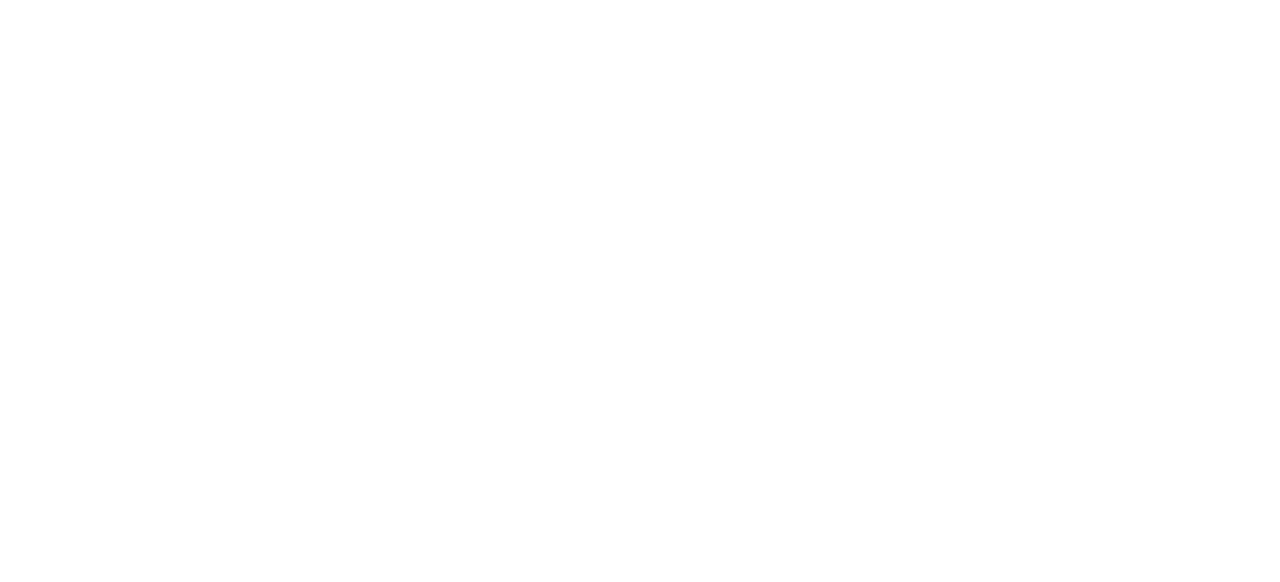
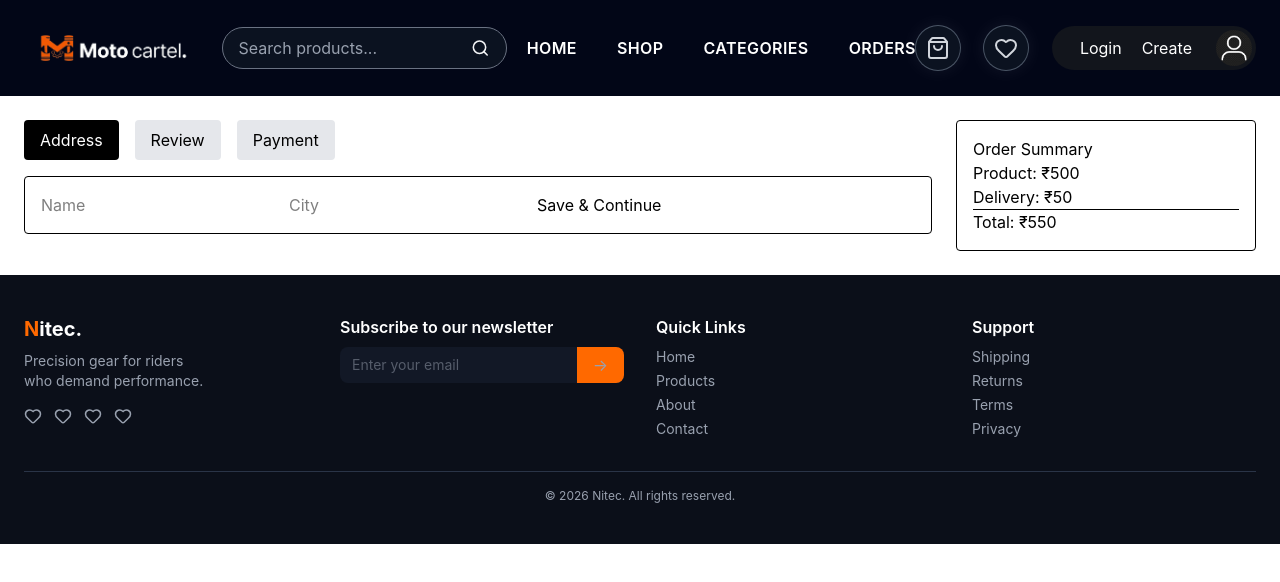
Before and after one commit to niraj-prasad505/MotoCartel, a React app in the folder frontend/: page /Checkout in a window 1280 px wide. Before the commit this address had no page. Shown: the top 582 px of the page. Built offline with nearby package versions, Linux system fonts and the light colour scheme; the HTML template or start-up script is replaced by a standard one.

Commit message:
Add Checkout Layout

```diff
--- /dev/null
+++ b/frontend/src/components/Checkout/AddressSection.jsx
@@ -0,0 +1,46 @@
+import { useState } from "react";
+
+const AddressSection = ({ address, setAddress, next }) => {
+  const [form, setForm] = useState({ name: "", city: "" });
+
+  const handleSave = () => {
+    setAddress(form);
+    next();
+  };
+
+  return (
+    <div className="p-4 border rounded">
+      {address ? (
+        <div>
+          <p>{address.name}</p>
+          <p>{address.city}</p>
+
+          <button onClick={() => setAddress(null)}>
+            Change
+          </button>
+        </div>
+      ) : (
+        <div>
+          <input
+            placeholder="Name"
+            onChange={(e) =>
+              setForm({ ...form, name: e.target.value })
+            }
+          />
+          <input
+            placeholder="City"
+            onChange={(e) =>
+              setForm({ ...form, city: e.target.value })
+            }
+          />
+
+          <button onClick={handleSave}>
+            Save & Continue
+          </button>
+        </div>
+      )}
+    </div>
+  );
+};
+
+export default AddressSection;
--- /dev/null
+++ b/frontend/src/components/Checkout/CheckoutLayout.jsx
@@ -0,0 +1,51 @@
+import { useState } from "react";
+import CheckoutStepper from "./CheckoutStepper";
+import AddressSection from "./AddressSection";
+import PaymentSection from "./PaymentSection";
+import ReviewSection from "./ReviewSection";
+import OrderSummary from "./OrderSummary";
+
+const CheckoutLayout = () => {
+  const [step, setStep] = useState(1);
+  const [address, setAddress] = useState(null);
+  const [payment, setPayment] = useState("");
+
+  return (
+    <div className="flex gap-6 p-6">
+
+      {/* LEFT SIDE */}
+      <div className="flex-1">
+        <CheckoutStepper step={step} />
+
+        {step === 1 && (
+          <AddressSection
+            address={address}
+            setAddress={setAddress}
+            next={() => setStep(2)}
+          />
+        )}
+
+        {step === 2 && (
+          <ReviewSection
+            address={address}
+            next={() => setStep(3)}
+          />
+        )}
+
+        {step === 3 && (
+          <PaymentSection
+            payment={payment}
+            setPayment={setPayment}
+          />
+        )}
+      </div>
+
+      {/* RIGHT SIDE */}
+      <div className="w-75">
+        <OrderSummary />
+      </div>
+    </div>
+  );
+};
+
+export default CheckoutLayout;
--- /dev/null
+++ b/frontend/src/components/Checkout/CheckoutStepper.jsx
@@ -0,0 +1,18 @@
+const CheckoutStepper = ({ step }) => {
+  return (
+    <div className="flex gap-4 mb-4">
+      {["Address", "Review", "Payment"].map((item, i) => (
+        <div
+          key={i}
+          className={`px-4 py-2 rounded ${
+            step === i + 1 ? "bg-black text-white" : "bg-gray-200"
+          }`}
+        >
+          {item}
+        </div>
+      ))}
+    </div>
+  );
+};
+
+export default CheckoutStepper;
--- /dev/null
+++ b/frontend/src/components/Checkout/OrderSummary.jsx
@@ -0,0 +1,14 @@
+const OrderSummary = () => {
+  return (
+    <div className="p-4 border rounded">
+      <h2>Order Summary</h2>
+
+      <p>Product: ₹500</p>
+      <p>Delivery: ₹50</p>
+      <hr />
+      <p>Total: ₹550</p>
+    </div>
+  );
+};
+
+export default OrderSummary;
--- /dev/null
+++ b/frontend/src/components/Checkout/PaymentSection.jsx
@@ -0,0 +1,23 @@
+const PaymentSection = ({ payment, setPayment }) => {
+  return (
+    <div className="p-4 border rounded">
+      <h2>Select Payment</h2>
+
+      <select
+        value={payment}
+        onChange={(e) => setPayment(e.target.value)}
+      >
+        <option value="">Choose</option>
+        <option value="COD">Cash on Delivery</option>
+        <option value="UPI">UPI</option>
+        <option value="NetBanking">Net Banking</option>
+      </select>
+
+      <button className="mt-4">
+        Place Order
+      </button>
+    </div>
+  );
+};
+
+export default PaymentSection;
--- /dev/null
+++ b/frontend/src/components/Checkout/ReviewSection.jsx
@@ -0,0 +1,16 @@
+const ReviewSection = ({ address, next }) => {
+  return (
+    <div className="p-4 border rounded">
+      <h2>Review</h2>
+
+      <p>{address?.name}</p>
+      <p>{address?.city}</p>
+
+      <button onClick={next}>
+        Continue to Payment
+      </button>
+    </div>
+  );
+};
+
+export default ReviewSection;
--- a/frontend/src/pages/Cart.jsx
+++ b/frontend/src/pages/Cart.jsx
@@ -31,7 +31,10 @@
 
   return (
     <div className="bg-[#0b1220] text-white">
-      <h1 className=" text-4xl ml-[5%] p-7">Your Shopping Cart</h1>
+      <div className="flex justify-between items-center py-9 px-19">
+        <h1 className=" text-4xl">Your Shopping Cart</h1>
+        <button className="bg-gray-400 border-2 p-3 rounded-full">My Orders</button>
+      </div>
       <div className="bg-[#0b1220]  text-white h-fit p-15 flex flex-col lg:flex-row gap-6 pt-2">
         {/* LEFT - CART ITEMS */}
         <div className="flex-1 border border-gray-700 rounded-xl p-4 shadow-lg">
--- /dev/null
+++ b/frontend/src/pages/Checkout.jsx
@@ -0,0 +1,8 @@
+import CheckoutLayout from "../components/Checkout/CheckoutLayout";
+const checkout = () => {
+  return <div>
+    <CheckoutLayout />
+  </div>;
+};
+
+export default checkout;
--- a/frontend/src/routes/AppRoutes.jsx
+++ b/frontend/src/routes/AppRoutes.jsx
@@ -11,6 +11,8 @@
 import Login from "../pages/Login";
 import Register from "../pages/createAccount";
 import Orders from "../pages/Orders";
+
+import Checkout from "../pages/Checkout";
 
 // Layout (with Navbar)
 const MainLayout = () => {
@@ -37,6 +39,7 @@
           <Route path="/Categories" element={<Categories />} />
           <Route path="/Orders" element={<Orders />} />
           <Route path="/Product" element={<Product />} />
+          <Route path="/Checkout" element={<Checkout />} />
         </Route>
 
         {/* WITHOUT NAVBAR */}
```
